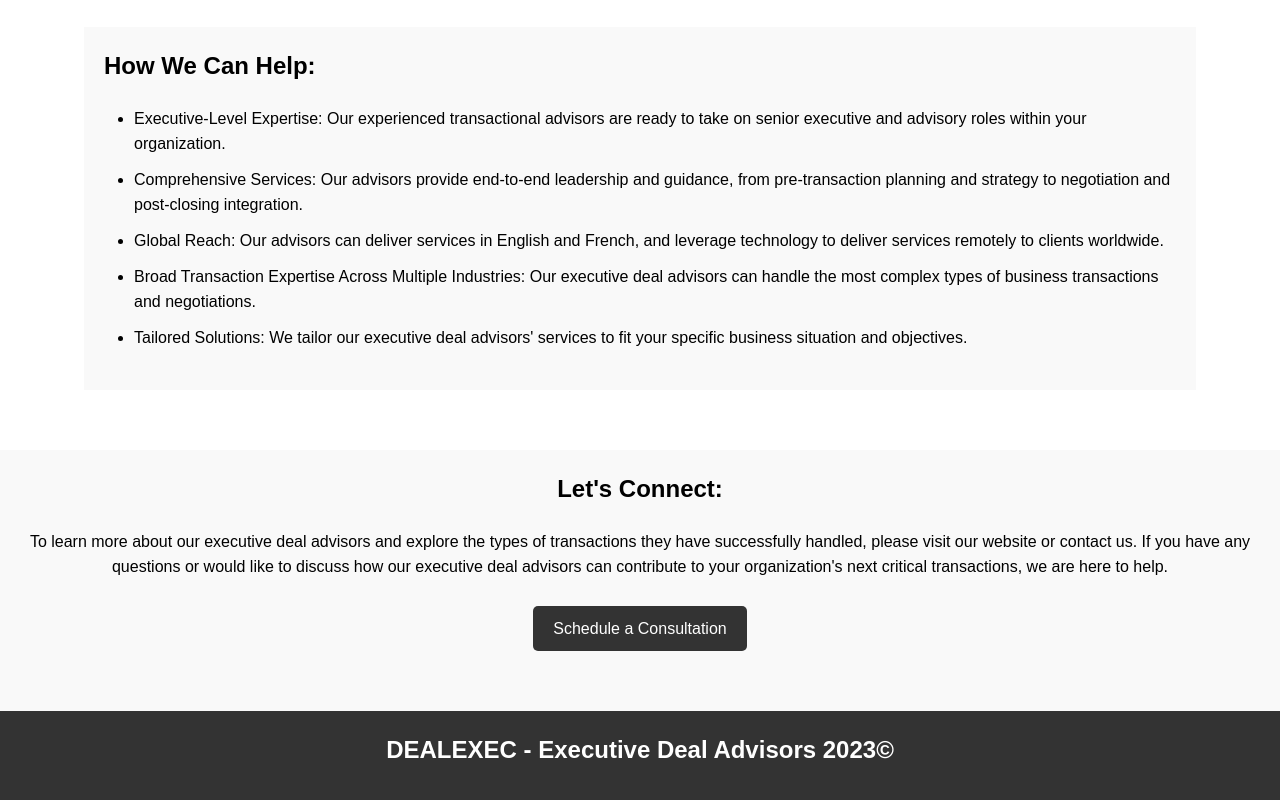
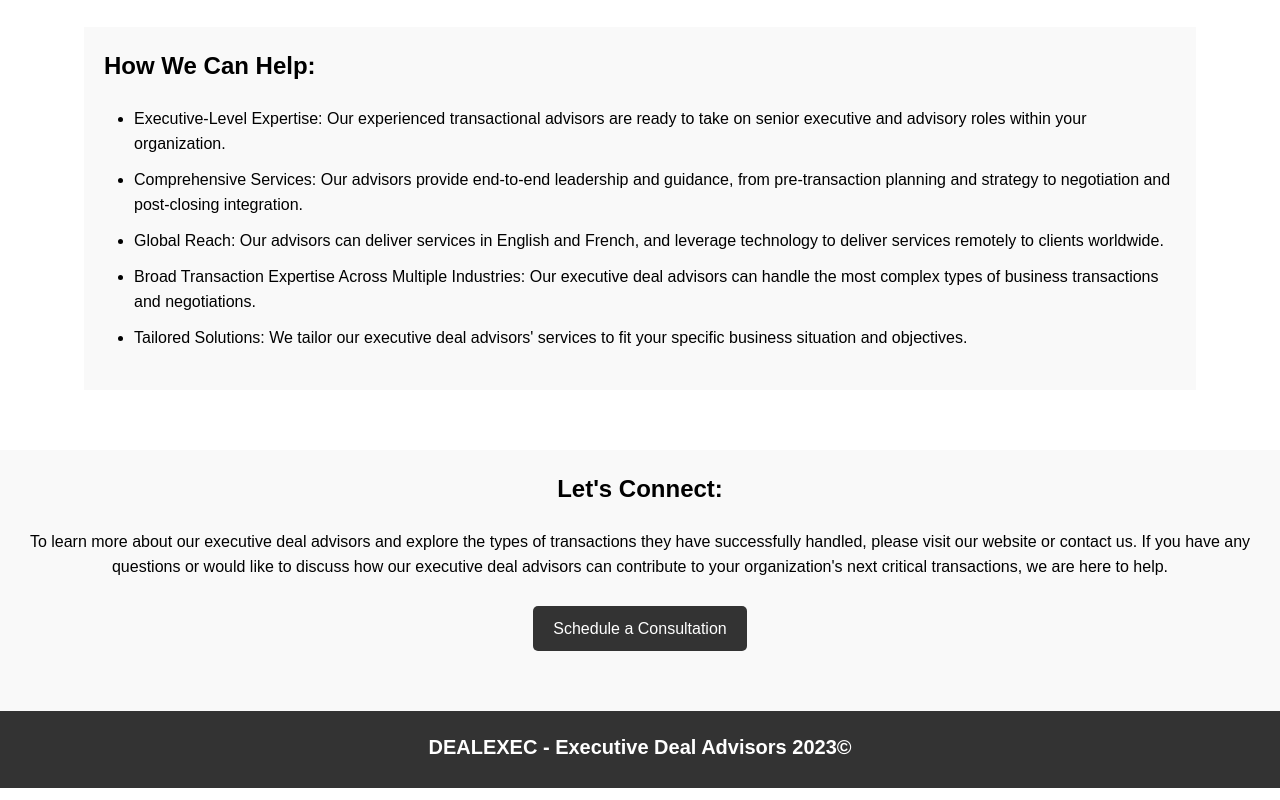
Before and after one commit to Soteria-Smart-Contracts/DealExec, a plain HTML site: page index.html in a window 1280 px wide. Shown: the part 947-1747 px from the top of the page. Drawn offline with Linux system fonts and the light colour scheme.

Commit message:
Jul 23, 2023, 2:19 PM

```diff
--- a/src/style.css
+++ b/src/style.css
@@ -101,8 +101,8 @@
   }
 
   footer h3 {
-    font-size: 24px;
-    margin-bottom: 10px;
+    font-size: 20px;
+    margin-bottom: 5px;
   }
 
   /* Responsive styles */
```
